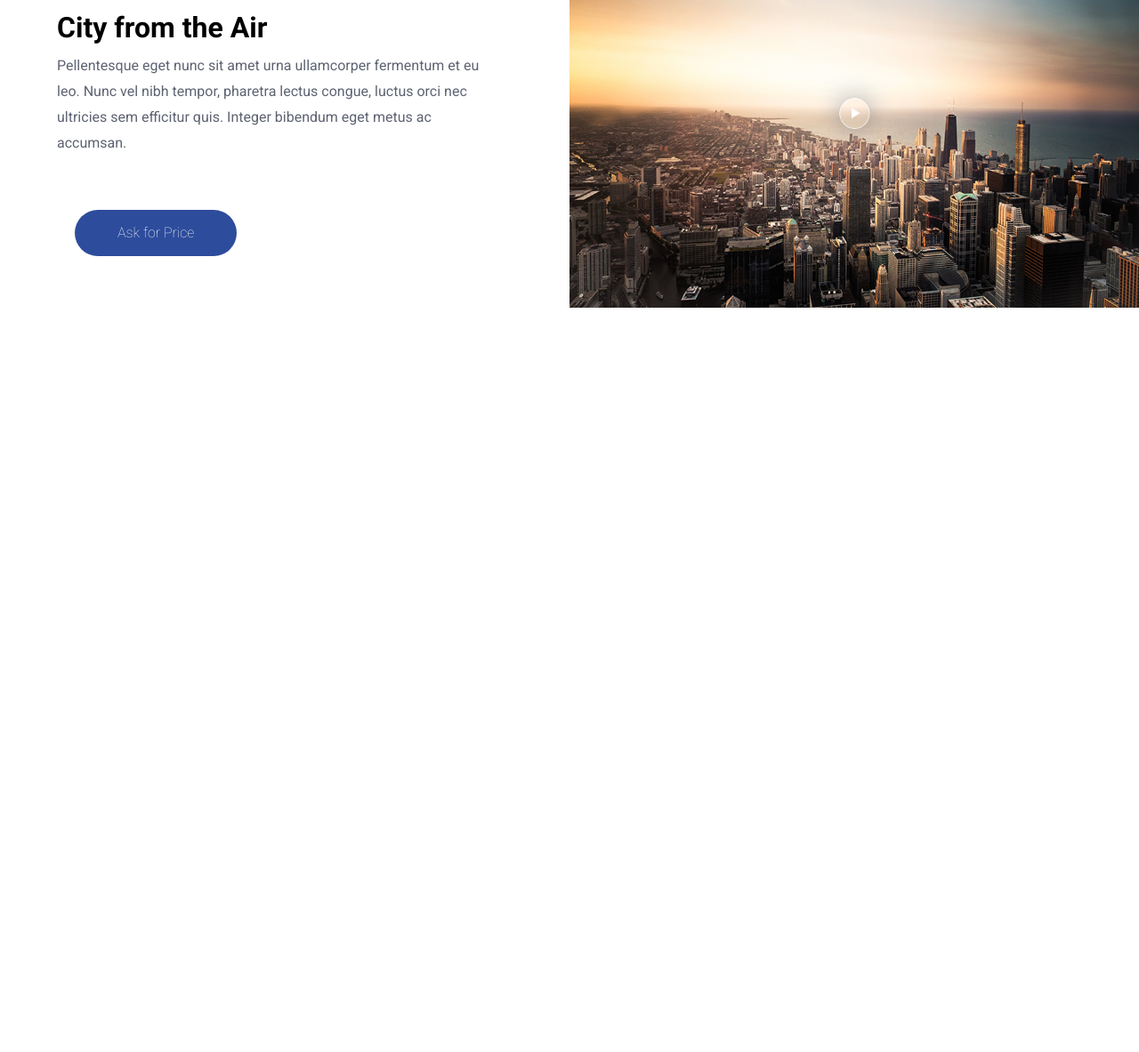
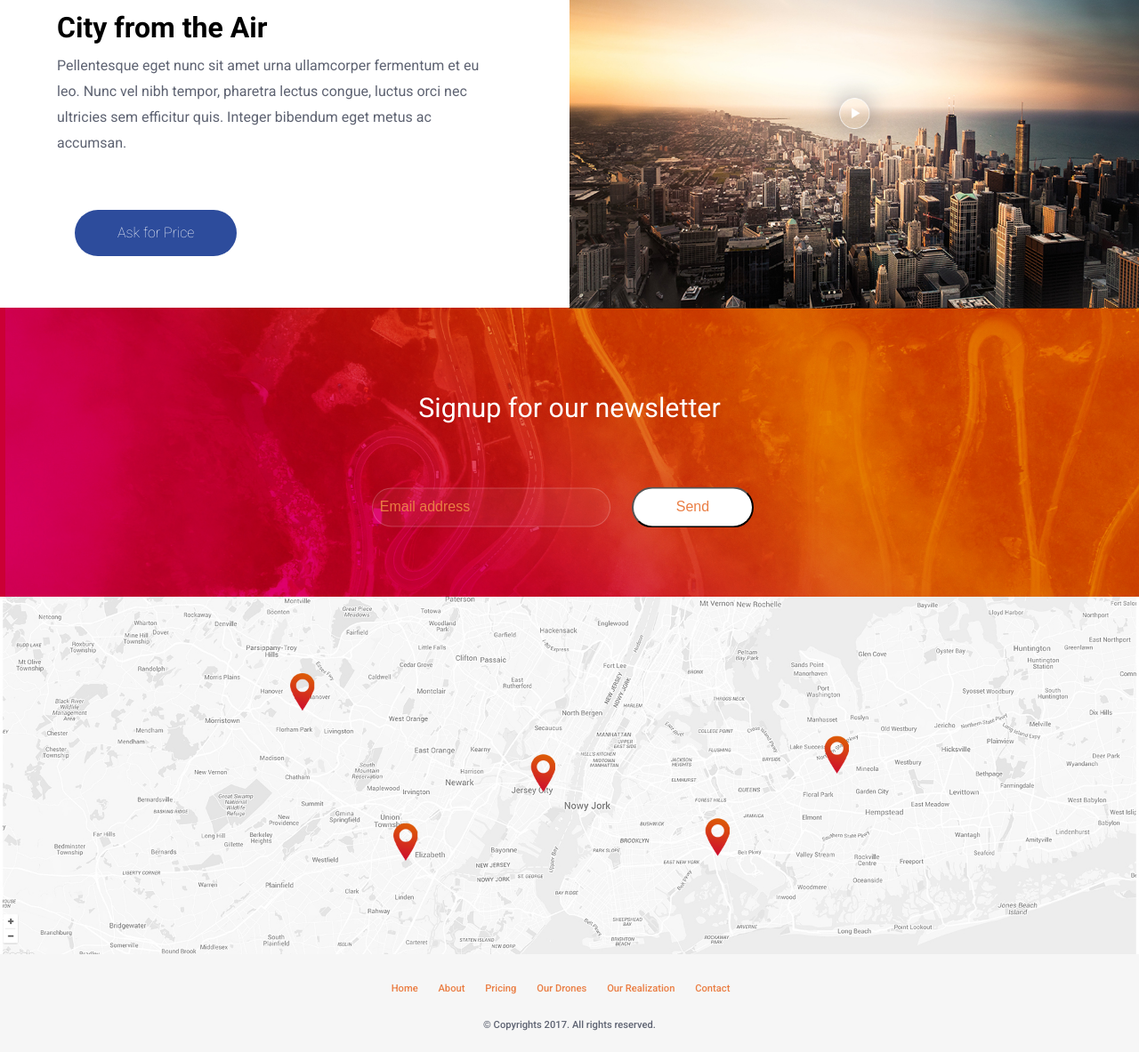
Before and after one commit to rajaaltus/gulp-excercise2, a website built with webpack: page app/index.html in a window 1280 px wide. Shown: the part 1828-3011 px from the top of the page at 89% size. Before the commit the page ends 2183 px from the top, so only its background shows below. Built offline with nearby package versions, Linux system fonts and the light colour scheme.

Commit message:
homepage completed

```diff
--- a/app/assets/sass/modules/_btn.css
+++ b/app/assets/sass/modules/_btn.css
@@ -8,6 +8,7 @@
 	margin-bottom:0p;
 	margin-top:20px;
 	margin:20px 20px 0 20px;
+	outline: 0;
 
 	&--blue {
 		background-color: $primaryButton;
--- /dev/null
+++ b/app/assets/sass/modules/_footer.css
@@ -0,0 +1,31 @@
+.footer {
+	overflow: hidden;
+	font-size: .7rem;
+	font-weight: 500;
+	height:auto;
+	background-color: $sectionBackground;
+	padding: 30px 20px;
+	padding-bottom: 20px;
+	text-align: center;
+
+	&__nav {
+			padding: 0;
+			@mixin atMedium {
+				padding-bottom: 20px;
+			}
+
+		li {
+			display: none;
+
+			@mixin atMedium {
+				display: inline-block;
+				padding-right: 20px;
+
+			}
+		}
+		a {
+			color: $primaryColor;
+		}
+	}
+
+}
--- /dev/null
+++ b/app/assets/sass/modules/_google-map.css
@@ -0,0 +1,10 @@
+.google-map {
+
+	img {
+		margin: 0;
+		padding: 0;
+		width:100%;
+		height: auto;
+		margin-bottom: -10px;
+	}
+}
--- /dev/null
+++ b/app/assets/sass/modules/_newsletter.css
@@ -0,0 +1,51 @@
+.newsletter {
+
+	text-align: center;
+	width: 100%;
+	height: auto;
+	position: relative;
+	margin-bottom: -10px;
+
+	img {
+		margin:0;
+		padding: 0;
+	}
+
+
+
+	&__content {
+		position: absolute;
+		top:50%;
+		transform: translateY(-50%);
+		margin-left:auto;
+		margin-right: auto;
+		text-align: center;
+		width: 100%;
+
+
+		h2 {
+			color: #FFF;
+			font-size: 1.6rem;
+			font-weight: 400;
+
+			@mixin atMedium {
+				font-size: 1.9rem;
+
+			}
+		}
+	}
+
+	&__input {
+		background-color: rgba(#FFF, .05);
+		color:$primaryColor;
+		padding: .75rem .5rem;
+		display: inline-block;
+		border-radius: 40px;
+		border:1px solid rgba(#FFF, .2);
+		margin-bottom:0;
+		margin-top:10px;
+		margin:10px 0px 0 5px;
+		width: 250px;
+		outline: 0;
+	}
+}
--- a/app/assets/sass/styles.css
+++ b/app/assets/sass/styles.css
@@ -9,3 +9,6 @@
 @import "modules/_primary-nav";
 @import "modules/_icon-section";
 @import "modules/_two-column-section";
+@import "modules/_newsletter";
+@import "modules/_google-map";
+@import "modules/_footer";
--- a/app/index.html
+++ b/app/index.html
@@ -108,6 +108,42 @@ Nunc vel nibh tempor, pharetra lectus congue, luctus orci.</h6>
 	</div>
 </div>
 
+<div class="newsletter">
+	<picture>
+		<source srcset="assets/images/newsletter-back.jpg" media="(min-width:990px)">
+		<img src="assets/images/newsletter-back-small.jpg" alt="newsletter">
+	</picture>
+	<div class="newsletter__content">
+		<h2>Signup for our newsletter</h2>
+		<input type="text" name="txtEmail" value="Email address" class="newsletter__input">
+		<input type="button" name="btnSend" value="Send" class="btn">
+	</div>
+
+</div>
+
+<div class="google-map">
+	<picture>
+		<source srcset="assets/images/google-map-placeholder-large.jpg" media="(min-width:990px)">
+		<img src="assets/images/google-map-placeholder.jpg" alt="Google Maps">
+	</picture>
+</div>
+
+<div class="footer">
+	<div class="wrapper">
+	<nav class="footer__nav">
+	    <ul>
+	        <li><a href="#">Home</a></li>
+	     	<li><a href="#">About</a></li>
+	     	<li><a href="#">Pricing</a></li>
+	     	<li><a href="#">Our Drones</a></li>
+	    	<li><a href="#">Our Realization</a></li>
+	    	<li><a href="#">Contact</a></li>
+	    </ul>
+	</nav>
+	<p>&copy; Copyrights 2017. All rights reserved.</p>
+</div>
+</div>
+
 <!-- build:js assets/scripts/App.js -->
 <script src="temp/scripts/App.js"></script>
 <!-- buildjs -->
--- a/app/temp/styles/styles.css
+++ b/app/temp/styles/styles.css
@@ -561,6 +561,7 @@ p {
 	margin-bottom:0p;
 	margin-top:20px;
 	margin:20px 20px 0 20px;
+	outline: 0;
 
 }
 
@@ -920,3 +921,102 @@ p {
 				margin-top:20%
 		}
 	}
+
+.newsletter {
+
+	text-align: center;
+	width: 100%;
+	height: auto;
+	position: relative;
+	margin-bottom: -10px;
+}
+
+.newsletter img {
+		margin:0;
+		padding: 0;
+	}
+
+.newsletter__content {
+		position: absolute;
+		top:50%;
+		-webkit-transform: translateY(-50%);
+		        transform: translateY(-50%);
+		margin-left:auto;
+		margin-right: auto;
+		text-align: center;
+		width: 100%;
+	}
+
+.newsletter__content h2 {
+			color: #FFF;
+			font-size: 1.6rem;
+			font-weight: 400;
+		}
+
+@media (min-width: 800px) {
+
+.newsletter__content h2 {
+				font-size: 1.9rem
+		}
+	}
+
+.newsletter__input {
+		background-color: rgba(255,255,255, .05);
+		color:#ea7e44;
+		padding: .75rem .5rem;
+		display: inline-block;
+		border-radius: 40px;
+		border: 1px solid rgba(255,255,255, .2);
+		margin-bottom:0;
+		margin-top:10px;
+		margin:10px 0px 0 5px;
+		width: 250px;
+		outline: 0;
+	}
+
+.google-map img {
+		margin: 0;
+		padding: 0;
+		width:100%;
+		height: auto;
+		margin-bottom: -10px;
+	}
+
+.footer {
+	overflow: hidden;
+	font-size: .7rem;
+	font-weight: 500;
+	height:auto;
+	background-color: #f6f6f6;
+	padding: 30px 20px;
+	padding-bottom: 20px;
+	text-align: center;
+
+}
+
+.footer__nav {
+			padding: 0;
+	}
+
+@media (min-width: 800px) {
+
+.footer__nav {
+				padding-bottom: 20px
+	}
+	}
+
+.footer__nav li {
+			display: none;
+		}
+
+@media (min-width: 800px) {
+
+.footer__nav li {
+				display: inline-block;
+				padding-right: 20px
+		}
+	}
+
+.footer__nav a {
+			color: #ea7e44;
+		}
```
Also changed, not shown: docs/index.html (+37 -1 lines), app/assets/images/google-map-placeholder-large.jpg (renamed from app/assets/images/google-map.jpg), app/assets/images/google-map-placeholder.jpg (added), app/assets/images/newsletter-back-small.jpg (added), docs/assets/images/google-map-placeholder-large.jpg (renamed from docs/assets/images/google-map.jpg), docs/assets/images/google-map-placeholder.jpg (added), docs/assets/images/newsletter-back-small.jpg (added), 2 other files.
